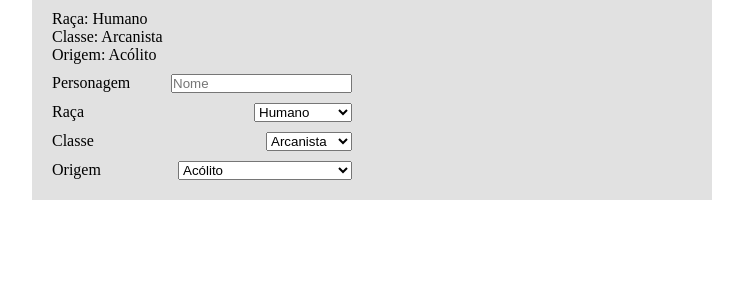
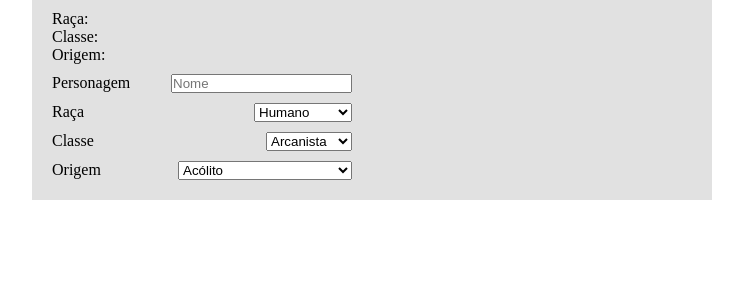
Before and after one commit to LukeLacer/t20-player-sheet, a React (Create React App) app: page / in a window 1280 px wide. Shown: the top 300 px of the page, without its empty margins (268-1011 px from the left). Built offline with nearby package versions, Linux system fonts and the light colour scheme.

Commit message:
service to get data

```diff
--- a/src/pages/PlayerSheet/index.tsx
+++ b/src/pages/PlayerSheet/index.tsx
@@ -1,83 +1,26 @@
-import React, { useState } from "react"
+import React, { useEffect, useState } from "react"
+import { getCharacterConfiguration } from "../../service"
+import { Race } from "../../types"
+import { Background } from "../../types"
+import { Class } from "../../types"
 
 import { InputContainer, PlayerSheetContainer } from "./styles"
 
 const PlayerSheet = () => {
-    const [classes] = useState([
-        { "name": "Arcanista" },
-        { "name": "Bárbaro" },
-        { "name": "Bardo" },
-        { "name": "Bucaneiro" },
-        { "name": "Caçador" },
-        { "name": "Cavaaleiro" },
-        { "name": "Clérigo" },
-        { "name": "Druida" },
-        { "name": "Guerreiro" },
-        { "name": "Inventor" },
-        { "name": "Ladino" },
-        { "name": "Lutador" },
-        { "name": "Nobre" },
-        { "name": "Paaladino" }
-    ])
-    const [backgrounds] = useState([
-        { "name": "Acólito" },
-        { "name": "Amigo dos Animais" },
-        { "name": "Amnésico" },
-        { "name": "Aristocrata" },
-        { "name": "Artesão" },
-        { "name": "Artista" },
-        { "name": "Assistente de Laboratório" },
-        { "name": "Batedor" },
-        { "name": "Capanga" },
-        { "name": "Charlatão" },
-        { "name": "Circense" },
-        { "name": "Criminoso" },
-        { "name": "Curandeiro" },
-        { "name": "Eremita" },
-        { "name": "Escravo" },
-        { "name": "Estudioso" },
-        { "name": "Fazendeiro" },
-        { "name": "Forasteiro" },
-        { "name": "Gladiador" },
-        { "name": "Guarda" },
-        { "name": "Herdeiro" },
-        { "name": "Herói Camponês" },
-        { "name": "Marujo" },
-        { "name": "Mateiro" },
-        { "name": "Membro de Guilda" },
-        { "name": "Mercador" },
-        { "name": "Minerador" },
-        { "name": "Nômade" },
-        { "name": "Pivete" },
-        { "name": "Refugiado" },
-        { "name": "Seguidor" },
-        { "name": "Selvagem" },
-        { "name": "Soldado" },
-        { "name": "Taverneiro" },
-        { "name": "Trabalhador" }
-    ])
-    const [races] = useState([
-        { "name": "Humano", "size": "Médio" },
-        { "name": "Anão", "size": "Médio" },
-        { "name": "Dahllan", "size": "Médio" },
-        { "name": "Elfo", "size": "Médio" },
-        { "name": "Goblin", "size": "Pequeno" },
-        { "name": "Lefou", "size": "Médio" },
-        { "name": "Minotauro", "size": "Médio" },
-        { "name": "Qareen", "size": "Médio" },
-        { "name": "Golem", "size": "Médio" },
-        { "name": "Hynne", "size": "Pequeno" },
-        { "name": "Kliren", "size": "Médio" },
-        { "name": "Medusa", "size": "Médio" },
-        { "name": "Osteon", "size": "Médio" },
-        { "name": "Sereia/Tritão", "size": "Médio" },
-        { "name": "Sílfide", "size": "Minúsculo" },
-        { "name": "Suraggel", "size": "Médio" },
-        { "name": "Trog", "size": "Médio" }
-    ])
-    const [selectedRace, setSelectedRace] = useState<string>(races[0].name)
-    const [selectedBackground, setSelectedBackground] = useState<string>(backgrounds[0].name)
-    const [selectedClass, setSelectedClass] = useState<string>(classes[0].name)
+    const [classes, setClasses] = useState<Array<Class>>([])
+    const [backgrounds, setBackgrounds] = useState<Array<Background>>([])
+    const [races, setRaces] = useState<Array<Race>>([])
+    const [selectedRace, setSelectedRace] = useState<string>(races[0]?.name)
+    const [selectedBackground, setSelectedBackground] = useState<string>(backgrounds[0]?.name)
+    const [selectedClass, setSelectedClass] = useState<string>(classes[0]?.name)
+
+    useEffect(() => {
+        const characterConfiguration = getCharacterConfiguration()
+        setRaces(characterConfiguration.race)
+        setBackgrounds(characterConfiguration.background)
+        setClasses(characterConfiguration.class)
+    }, [])
+
 
     return <PlayerSheetContainer>
         <div>Raça: {selectedRace}</div>
@@ -91,8 +34,8 @@ const PlayerSheet = () => {
             <span>Raça</span>
             <select name="Race" id="Race" onChange={(e) => setSelectedRace(e.target.value)}>
                 {
-                    races.map(race => {
-                        return <option value={race.name}>{race.name}</option>
+                    races.map((race, i) => {
+                        return <option key={i} value={race.name}>{race.name}</option>
                     })
                 }
             </select>
@@ -101,8 +44,8 @@ const PlayerSheet = () => {
             <span>Classe</span>
             <select name="Class" id="Class" onChange={(e) => setSelectedClass(e.target.value)}>
                 {
-                    classes.map(characterClass => {
-                        return <option value={characterClass.name}>{characterClass.name}</option>
+                    classes.map((characterClass, i) => {
+                        return <option key={i} value={characterClass.name}>{characterClass.name}</option>
                     })
                 }
             </select>
@@ -111,8 +54,8 @@ const PlayerSheet = () => {
             <span>Origem</span>
             <select name="Background" id="Background" onChange={(e) => setSelectedBackground(e.target.value)}>
                 {
-                    backgrounds.map(background => {
-                        return <option value={background.name}>{background.name}</option>
+                    backgrounds.map((background, i) => {
+                        return <option key={i} value={background.name}>{background.name}</option>
                     })
                 }
             </select>
--- /dev/null
+++ b/src/service/index.ts
@@ -0,0 +1,11 @@
+import { CharacterOptions } from "../types";
+
+const dataFile = require('../data.json');
+
+const getCharacterConfiguration = (): CharacterOptions => {
+    return dataFile.character
+}
+
+export {
+    getCharacterConfiguration
+}
```
Also changed, not shown: src/types/character.ts (+18 -1 lines), src/types/index.ts (+5 -2 lines).
